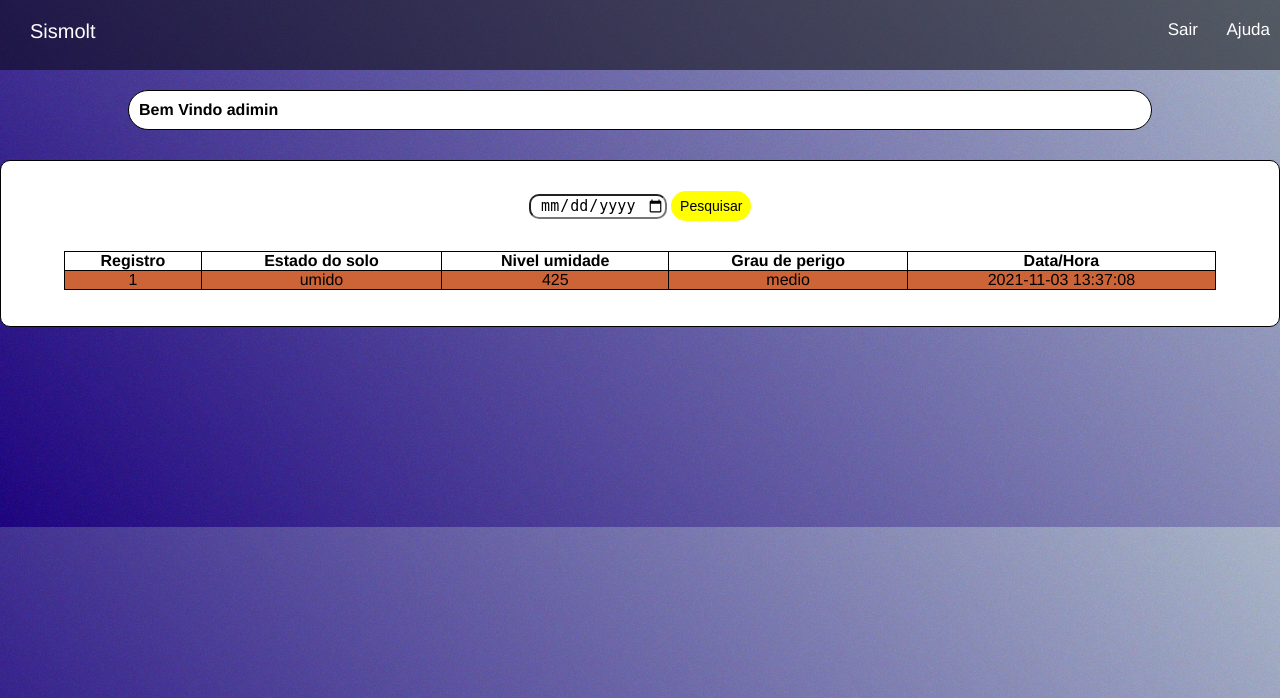
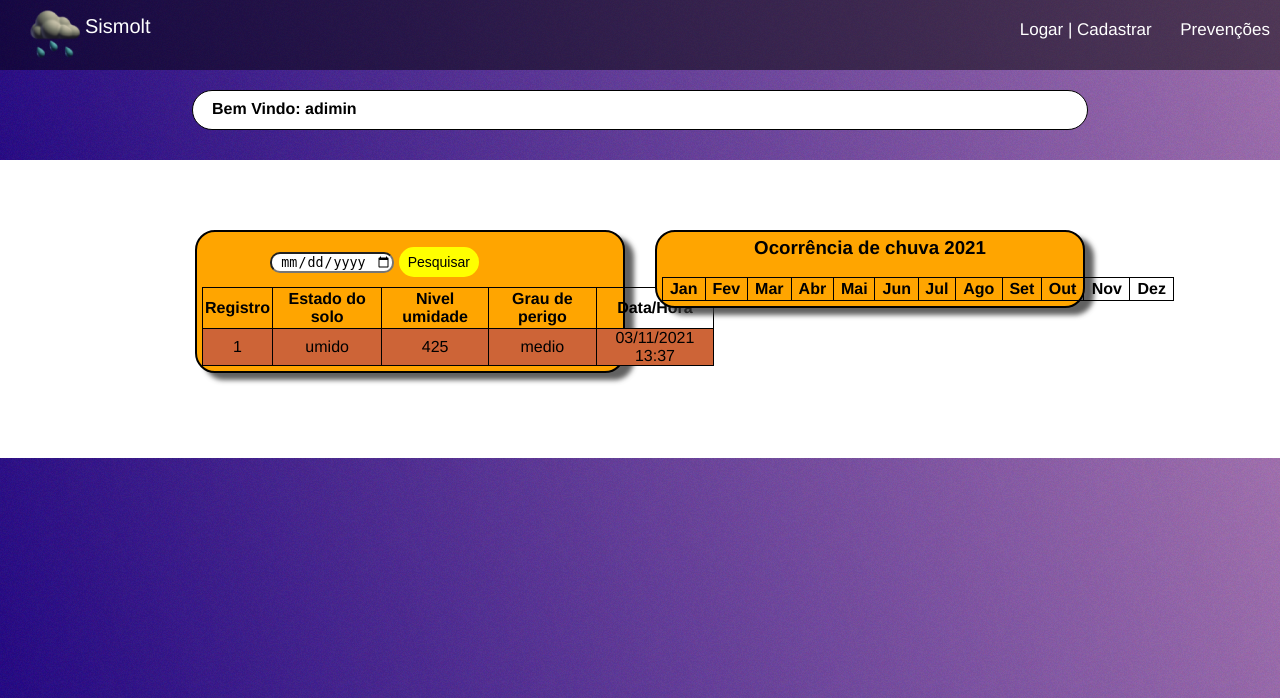
Before and after one commit to HiagoLeite/Sismolt, a PHP site: page /home.php in a window 1280 px wide. Shown: the top 698 px of the page. Run offline with PHP 8.4, Linux system fonts and the light colour scheme; a user stored in the database is signed in; data comes from the database, SQL or seed files in the repository; both versions use the stored data as it was after the commit; lists and menus that the app fills with data are empty.

Commit message:
correção v.15

```diff
--- a/css/style.css
+++ b/css/styleSheets.css
@@ -5,10 +5,14 @@
 	box-sizing: border-box;
 }
 body{
-    background:
-    url('../imagens/ruido.png'),
-    linear-gradient(50deg,rgba(0, 0, 139),rgba(176,224,230));
-    background-attachment: scroll;
+	font-family: Helvetica,Arial,sans-serif;
+	background-color: rgb(163, 153, 153);
+}
+.fundoCorpo{
+	background:
+	url('../imagens/ruido.png'),
+    linear-gradient(70deg,rgba(0, 0, 139),rgb(162, 136, 195));
+	background-attachment: scroll;
 	font-family: Helvetica,Arial,sans-serif;
 	overflow-x: hidden;
 }
@@ -29,9 +33,11 @@ ul.topNav {
 	width:100vw ;
 }
 #logo{
-	margin-left: 0.5em;
+	margin-top: 10px;
+	padding-top: 5px;
+	padding-left:5px;
+	height: 48px;
 	font-size: 20px;
-	padding: 20px 10px 20px 20px;
 	display:inline-block;
 	color: #fff;
 }
@@ -56,13 +62,15 @@ ul.topNav li.icon {
 	display: none;
 }
 .imgLogo {
-	float: left;
-	background-color: red;
-	height: 50px;
-	width: 50px;
+	float:left;
 	display: block;
-	margin: 10px 0px 10px 40px;
-	color: #fff;
+	margin: 10px 0px 0px 30px;
+}
+#navSair{
+	display: none;
+}
+#navHome{
+	display: none;
 }
 /* --INDEX-- */
 .textArea{
@@ -94,7 +102,7 @@ ul.topNav li.icon {
 .container{
     background-color: #fff;
     height:auto;
-    padding:10px 0px;
+    padding:70px 0px;
 	margin-bottom:20px ;
 	display: flex;
 	flex-direction: row;
@@ -165,7 +173,7 @@ div #objetivo, #comoFunciona{
 	float:left;
 }
 /* ---LOGAR/CADASTRAR-- */
-form{
+.formPag{
 	background-color: #fff;
 	width: 350px;
 	padding: 30px;
@@ -224,19 +232,20 @@ input[type=text]:focus {
 .containerPrev {
 	margin: 0 auto;
 	padding:10px;
-	border:1px solid #000;
-	background-color: #fff;
 	border-radius: 40px;
 	margin-bottom: 20px;
+	background-color: orange;
+	border: 2px solid black;
+	width: 550px;
 }
 .containerPrev ol{
 	padding-left:15px;
 }
 /* --HOME-- */
 #dadosUsuario{
-	width:80vw;
+	width:70vw;
 	height: 40px;
-	padding: 10px;
+	padding: 9px;
 	background-color: #fff;
 	border-radius: 20px;
 	border:1px solid black;
@@ -249,9 +258,11 @@ input[type=text]:focus {
 }
 #msgBemVindo{
 	float:left;
+	padding-left: 10px;
 }
 #msgEstadoAtual{
 	float:right;
+	padding-right: 10px;
 }
 #btnPesquisar{
 	border:2px solid rgb(255, 255, 0);
@@ -261,32 +272,57 @@ input[type=text]:focus {
 #btnPesquisar:hover{
 	border-color: #000;
 }
-.contHome{
-	display: block;
-	width:100vw;
-	background-color: #fff;
-	border-radius: 10px;
-	border:1px solid black;
-	margin-bottom: 200px;
+#formPesquisa{
+	width:300px;
+	padding:10px;
+	margin: 0px auto;
+
+}
+.containerHome{
+    background-color: #fff;
+    height:auto;
+    padding:70px 0px;
+	display: flex;
+	flex-direction: row;
+	justify-content: center;
+	align-items: center;
+}
+#contPrinc{
+	width: 430px;
+	padding: 5px;
+	border-radius: 20px;
+	border: 2px solid black ;
+	margin: 0px 15px 15px 15px;
+	background-color: orange;
+	box-shadow:9px 7px 5px rgba(50, 50, 50, 0.77); ;
+}
+#contOcorrencia{
+	width: 430px;
+	border: 2px solid black ;
+	margin: 0px 15px 15px 15px;
+	background-color: 	orange;
+	border-radius: 20px;
+	padding: 5px;
+	box-shadow:9px 7px 5px rgba(50, 50, 50, 0.77); ;
+	text-align: center;
 }
 #inputData{
-	height: 25px;
-	font-size: 15px;
 	border-radius: 10px;
 	text-align: center;
 }
-#tabDados{
+.tabDados{
 	margin: 0 auto;
 	text-align: center;
 	border-collapse: collapse;
 	border:1px solid ;
-	width: 90vw;
+	width: 40vw;
 }
-#tabDados td {
+.tabDados td {
     border: 1px solid ;
 }
-#tabDados th {
+.tabDados th {
     border: 1px solid;
+	padding: 2px;
 }
 /* RESPONSIVE */
 [class*="col-"] {
@@ -296,7 +332,7 @@ input[type=text]:focus {
 	content: "";
 	clear: both;
 	display: table;
-  }
+}
 @media only screen and (max-width: 600px) {
 	.col-1 {width: 8.33%;}
 	.col-2 {width: 16.66%;}
@@ -345,10 +381,24 @@ input[type=text]:focus {
 	}
 	/* INDEX */
 	.textArea{font-size:25px;}
+	/* PREVENCAO*/
+	.containerPrev{width: 320px;}
+	/* HOME*/
+	#dadosUsuario{
+		width: 45vw;
+		height: 70px;
+	}
+	#contPrinc{
+		width:0 auto;
+	}
+	#contOcorrencia{
+		width:0 auto;
+	}
 }
 @media only screen and (min-width: 600px) {
+	/* PREVENCAO*/
+	.containerPrev{width: 520px;}
 }
-
 @media only screen and (min-width: 768px) {
 	.col-xs-min-1 {width: 8.33%;}
 	.col-xs-min-2 {width: 16.66%;}
@@ -363,7 +413,6 @@ input[type=text]:focus {
 	.col-xs-min-11 {width: 91.66%;}
 	.col-xs-min-12 {width: 100%;}
 }
-
 @media only screen and (min-width: 992px) {
 	.col-md-min-1 {width: 8.33%;}
 	.col-md-min-2 {width: 16.66%;}
@@ -378,7 +427,6 @@ input[type=text]:focus {
 	.col-md-min-11 {width: 91.66%;}
 	.col-md-min-12 {width: 100%}
 }
-
 @media only screen and (min-width: 1200px) {
 	.col-lg-min-1 {width: 8.33%;}
 	.col-lg-min-2 {width: 16.66%;}
@@ -393,3 +441,7 @@ input[type=text]:focus {
 	.col-lg-min-11 {width: 91.66%;}
 	.col-lg-min-12 {width: 100%;}
 }
+hr{
+	height: 2px;
+	background-color: white;
+}
--- a/home.php
+++ b/home.php
@@ -1,58 +1,43 @@
 <?php
     SESSION_START();
-
+    require_once('navbar.php');
     require_once('php/connection.php');
-
     $objConnection = new db();
     $link = $objConnection->conexaoBd();
     $idUsuario=$_SESSION['idUsuario'];
+    $anoChuva=date('Y');
+?>
+<!DOCTYPE HTML>
+<html lang="pt-br">
 
-
-?>
-<!DOCTYPE html>
-<html>
 <head>
 
-    <meta charset='utf-8'>
+	<meta charset="utf-8">
+	<meta name="viewport" content="width=device-width, height=device-height, initial-scale=1, maximum-scale=1, user-scalable=no">
     <meta http-equiv='X-UA-Compatible' content='IE=edge'>
-    <meta name='viewport' content='width=device-width, initial-scale=1'>
-
 	<!-- CSS -->
-	<link rel="stylesheet" type="text/css" href="css/style.css">
+	<link rel="stylesheet" type="text/css" href="css/styleSheets.css">
     <!-- JS -->
 	<script src="js/scripts.js" defer></script>
-
 	<title>Home</title>
 
 </head>
-<body>
 
-    <nav>
-		<ul class="topNav">
-			<a id="logo" href="index.php">Sismolt</a>
-
-            <li><a href="#">Ajuda</a></li>
-			<li><a href="php/sair.php">Sair</a></li>
-			<li class="icon"><a href="javascript:void(0);" onclick="myFunction()">&#9776;</a></li>
-		</ul>
-	</nav>
-
-    <div>
-    <!-- class="tamanhoArea" -->
+<body class="fundoCorpo">
     <div id="dadosUsuario">
-            <label id="msgBemVindo">Bem Vindo
+        <label id="msgBemVindo">Bem Vindo:
             <?php echo $_SESSION['nome']; ?>
         </label>
-
     </div>
 
-        <div class="contHome">
-            <form method="POST" action="home.php">
+	<div class="containerHome">
+		<div class="row">
+            <section  class="col-4 col-xs-min-4 col-md-min-4 col-lg-min-4" id="contPrinc">
+                <form id="formPesquisa" method="POST" action="<?php echo htmlspecialchars($_SERVER["PHP_SELF"]);?>">
                     <input id="inputData" type="date" name="data">
                     <input id="btnPesquisar" class="button" type="submit" name="submit" value="Pesquisar">
                 </form>
-
-            <table id="tabDados">
+                <table class="tabDados">
                     <tr>
                         <th>Registro</th>
                         <th>Estado do solo</th>
@@ -61,18 +46,28 @@
                         <th>Data/Hora</th>
                     </tr>
                     <?php
+                        $data =(isset($_POST['data'])? $_POST['data'] : '' );
 
-                $data =(isset($_POST['data'])? $_POST['data'] : '' );
                         if(empty($data)){
-
-                    $sqlSelect="SELECT*FROM dadomonitorado
+                            $sqlSelect="SELECT registro,estado,umidadeSolo,grauPerigo,
+                            DATE_FORMAT(dataAtual, '%d/%m/%Y %H:%i') as dataAtual
+                            FROM dadomonitorado
                             WHERE '$idUsuario'=dadoMonitorado.idUsuario AND
                             DATE_FORMAT(dataAtual, '%Y-%m-%d') = CURDATE()";
 
                             $resDb=mysqli_query($link,$sqlSelect);
+                            imprDados($resDb);
+                        }else{
+                            $sqlSelect="SELECT registro,estado,umidadeSolo,grauPerigo,
+                            DATE_FORMAT(dataAtual, '%d/%m/%Y %H:%i') as dataAtual FROM
+                            dadomonitorado
+                            WHERE '$idUsuario'=dadoMonitorado.idUsuario AND dataAtual Like'$data%'";
 
+                            $resDb=mysqli_query($link,$sqlSelect);
+                            imprDados($resDb);
+                        }
+                        function imprDados($resDb){
                             while($row=mysqli_fetch_array($resDb)){
-
                                 if($row['umidadeSolo']>= 0 && $row['umidadeSolo']<= 400){
                                     $perigo="#cb4543";
                                 }else if($row['umidadeSolo']> 400 && $row['umidadeSolo']<= 800){
@@ -80,34 +75,7 @@
                                 }else{
                                     $perigo="#94eba1";
                                 }
-                        echo"
-                        <tr>
-                        <td style='background-color:$perigo;'>".$row['registro']." </td>
-                        <td style='background-color:$perigo;'>" .$row['estado']." </td>
-                        <td style='background-color:$perigo;'>" .$row['umidadeSolo']." </td>
-                        <td style='background-color:$perigo;'>" .$row['grauPerigo']." </td>
-                        <td style='background-color:$perigo;'>" .$row['dataAtual']." </td>
-                        </tr>";
-                    }
-
-                }else{
-
-                    $sqlSelect="SELECT*FROM dadomonitorado
-                    WHERE '$idUsuario'=dadoMonitorado.idUsuario AND dataAtual Like'$data%'";
-
-                    $resDb=mysqli_query($link,$sqlSelect);
-
-                    while($row=mysqli_fetch_array($resDb)){
-
-                        if($row['umidadeSolo']>= 0 && $row['umidadeSolo']<= 400){
-                            $perigo="#cb4543";
-                        }else if($row['umidadeSolo']> 400 && $row['umidadeSolo']<= 800){
-                            $perigo="#cd6437";
-                        }else{
-                            $perigo="#94eba1";
-                        }
-                        echo"
-                        <tr>
+                                echo"<tr>
                                 <td style='background-color:$perigo;'>".$row['registro']." </td>
                                 <td style='background-color:$perigo;'>" .$row['estado']." </td>
                                 <td style='background-color:$perigo;'>" .$row['umidadeSolo']." </td>
@@ -117,10 +85,51 @@
                             }
                         }
                     ?>
+                </table>
 
+            </section>
+            <section class="col-4 col-xs-min-7 col-md-min-7 col-lg-min-7" id="contOcorrencia">
+                <h3>Ocorrência de chuva <?php echo $anoChuva;?></h3>
+                <br/>
+                <table class="tabDados">
+                        <tr>
+                            <th>Jan</th>
+                            <th>Fev</th>
+                            <th>Mar</th>
+                            <th>Abr</th>
+                            <th>Mai</th>
+                            <th>Jun</th>
+                            <th>Jul</th>
+                            <th>Ago</th>
+                            <th>Set</th>
+                            <th>Out</th>
+                            <th>Nov</th>
+                            <th>Dez</th>
+                        </tr>
+                        <?php
+                            $sqlSelect="CALL chuvaMes($anoChuva)";
+                            $resDb=mysqli_query($link,$sqlSelect);
+                            while($row=mysqli_fetch_array($resDb)){
+                                echo"<tr>
+                                <td>".$row['jane']."</td>
+                                <td>".$row['feve']."</td>
+                                <td>".$row['marc']."</td>
+                                <td>".$row['abri']."</td>
+                                <td>".$row['maio']."</td>
+                                <td>".$row['junh']."</td>
+                                <td>".$row['julh']."</td>
+                                <td>".$row['agos']."</td>
+                                <td>".$row['setem']."</td>
+                                <td>".$row['outu']."</td>
+                                <td>".$row['nove']."</td>
+                                <td>".$row['deze']."</td>
+                                </tr>";
+                            }
+                        ?>
                 </table>
-            <br/> <br/>
+            </section>
 		</div>
 	</div>
 </body>
+
 </html>
--- a/navBar.php
+++ b/navBar.php
@@ -4,19 +4,22 @@
 	<meta charset="utf-8">
 	<meta name="viewport" content="width=device-width, height=device-height, initial-scale=1, maximum-scale=1, user-scalable=no">
     <meta http-equiv='X-UA-Compatible' content='IE=edge'>
-
 	<!-- CSS -->
-	<link rel="stylesheet" type="text/css" href="css/style.css">
+	<link rel="stylesheet" type="text/css" href="css/styleSheets.css">
 	<!-- JS -->
-	<script src="js/scripts.js" defer></script>
+	<script>
+		function myFunction() {
+    		document.getElementsByClassName("topNav")[0].classList.toggle("responsive");
+		}
+	</script>
 
 	<nav>
 		<ul class="topNav">
-			<a id="logo" href="index.php">Sismolt</a>
-			<!-- <a href=index.php><span class="imgLogo">s</span></a>	 -->
-			<li><a href="#">Ajuda</a></li>
-			<li><a href="prevencoes.php">Prevenções</a></li>
-			<li><a href="logar.php">Logar | Cadastrar</a></li>
+			<a href="index.php"><img class="imgLogo" src="imagens/nv50.png"><span id="logo">Sismolt</span></a>
+			<li><a id="navSair" href="php/sair.php">Sair</a></li>
+			<li><a id="navPrevencoes" href="prevencoes.php">Prevenções</a></li>
+			<li><a id="navLogar" href="logar.php">Logar | Cadastrar</a></li>
+			<li><a id="navHome" href="home.php">Home</a></li>
 			<li class="icon"><a href="javascript:void(0);" onclick="myFunction()">&#9776;</a></li>
 		</ul>
 	</nav>
```
Also changed, not shown: bd.sql (+60 -1 lines), cadastrar.php (+6 -14 lines), index.php (+7 -9 lines), js/scripts.js (+13 -2 lines), logar.php (+6 -13 lines), prevencoes.php (+32 -12 lines), README.md, imagens/nv143.png (deleted), imagens/nv256.png (deleted), imagens/nv50.png (added), imagens/nv512.png (deleted). Lines whose indentation alone changed are shown as unchanged.
